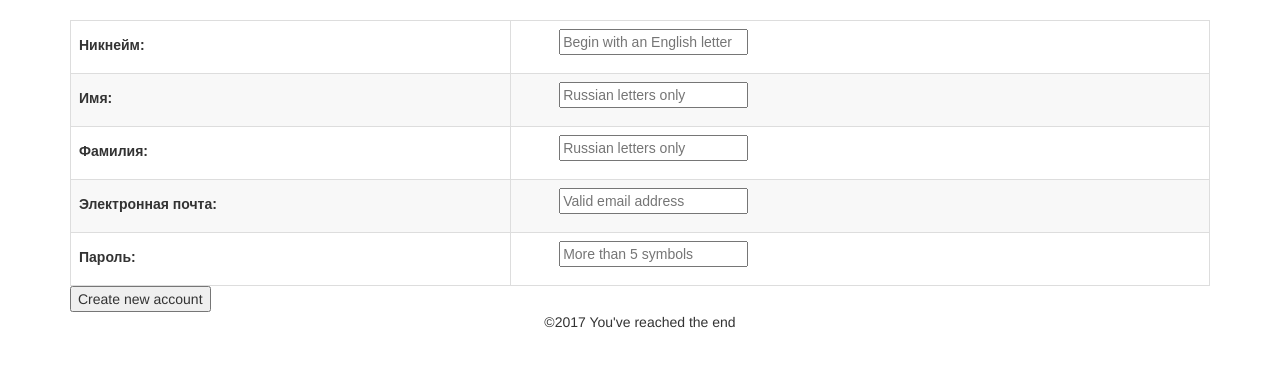
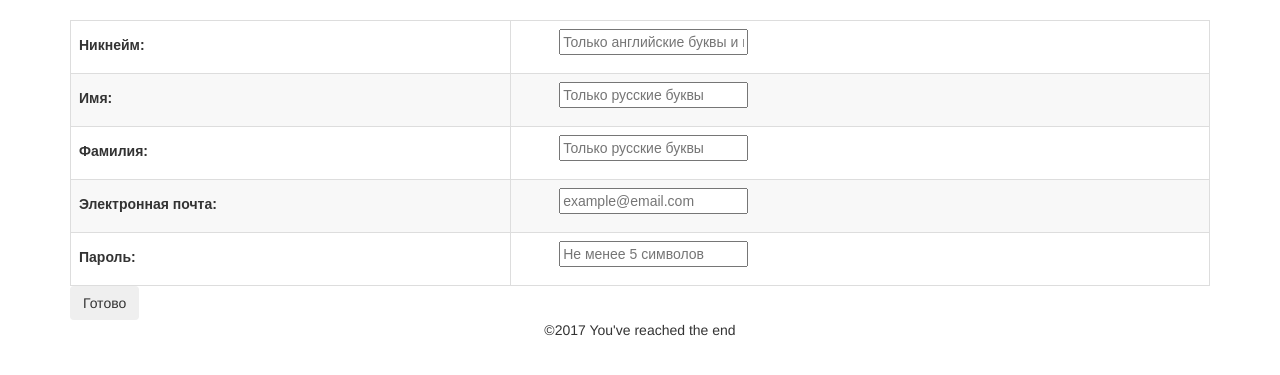
Before and after one commit to KirillY/form-ajax-validation-project, a Django app: page /user/registration/ in a window 1280 px wide. Shown: the part 52-427 px from the top of the page. Run offline with Django 3.2, Linux system fonts and the light colour scheme; some libraries are stand-ins or nearby versions.

Commit message:
Add project description to readme.md Fix parenthesis bug in user_registration_validation.js Change input to button in registration.html Change placeholders in forms.py from English to Russian

```diff
--- a/UserManagementApp/forms.py
+++ b/UserManagementApp/forms.py
@@ -8,11 +8,11 @@ class MyRegistrationForm(UserCreationForm):
         super(UserCreationForm, self).__init__(*args, **kwargs) # override class
         self.fields.pop('password2') # remove default password2 field from the form
         # self.fields['password1'].label = "Пароль" # more visual to override with other class variables below
-        self.fields['username'].widget.attrs['placeholder'] = 'Begin with an English letter'
-        self.fields['email'].widget.attrs['placeholder'] = 'Valid email address'
-        self.fields['first_name'].widget.attrs['placeholder'] = 'Russian letters only'
-        self.fields['last_name'].widget.attrs['placeholder'] = 'Russian letters only'
-        self.fields['password1'].widget.attrs['placeholder'] = 'More than 5 symbols'
+        self.fields['username'].widget.attrs['placeholder'] = 'Только английские буквы и цифры'
+        self.fields['email'].widget.attrs['placeholder'] = 'example@email.com'
+        self.fields['first_name'].widget.attrs['placeholder'] = 'Только русские буквы'
+        self.fields['last_name'].widget.attrs['placeholder'] = 'Только русские буквы'
+        self.fields['password1'].widget.attrs['placeholder'] = 'Не менее 5 символов'
 
     username = forms.CharField(required=True, label="Никнейм")
     email = forms.EmailField(required=True, label="Электронная почта")
--- a/templates/registration.html
+++ b/templates/registration.html
@@ -15,7 +15,7 @@
     <div class="container">
         <form method="post" id="user-form" role="form" action="{% url 'registration' %}">
             {% include "included-reg-form.html" %}
-            <input type="submit" value="Create new account">
+            <button type="submit" class="btn">Готово</button>
         </form>
     </div>
 {% endblock %}
```
Also changed, not shown: static/js/user_registration_validation.js (+9 -1 lines), readme.md.
